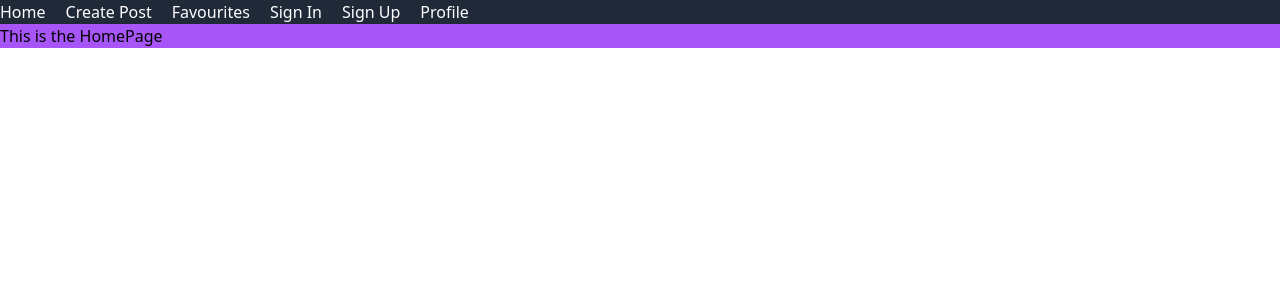
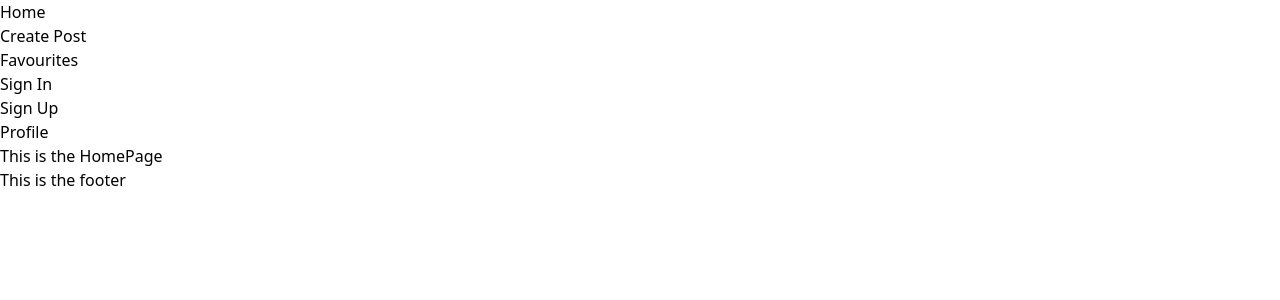
Before and after one commit to DFusaro95/ParaCuando-App-FrontEnd, a Next.js app: page / in a window 1280 px wide. Shown: the top 300 px of the page. Built offline with nearby package versions, Linux system fonts and the light colour scheme.

Commit message:
footer added

```diff
--- /dev/null
+++ b/components/Footer.tsx
@@ -0,0 +1,11 @@
+export function Footer() {
+  return (
+    <footer className="">
+      <div>
+        <h1>
+          This is the footer
+        </h1>
+      </div>
+    </footer>
+  )
+}
--- a/components/Navbar.tsx
+++ b/components/Navbar.tsx
@@ -25,13 +25,13 @@ const links = [
 
 export function Navbar () {
   return (
-    <header className="text-white bg-gray-800">
+    <header>
       <nav>
-        <ul className="flex gap-5">
-          <li className="cursor-pointer"><Link href={"/"}>Home</Link></li>
+        <ul>
+          <li><Link href={"/"}>Home</Link></li>
           {links.map(({ label, route }) => (
             <li key={route}>
-              <Link href={route} className="cursor-pointer ">
+              <Link href={route}>
                 {label}
               </Link>
             </li>
--- a/pages/_app.tsx
+++ b/pages/_app.tsx
@@ -1,4 +1,6 @@
+
 import { Navbar } from '@/components/Navbar'
+import { Footer } from '@/components/Footer'
 import '@/styles/globals.css'
 import type { AppProps } from 'next/app'
 import Head from 'next/head'
@@ -14,6 +16,7 @@ export default function App({ Component, pageProps }: AppProps) {
       </Head>
       <Navbar />
       <Component {...pageProps} />
+      <Footer />
     </>
   )
 }
--- a/pages/index.tsx
+++ b/pages/index.tsx
@@ -4,10 +4,10 @@ const inter = Inter({ subsets: ['latin'] })
 
 export default function Home() {
   return (
-    <>
-      <main>
-        <h1 className='bg-purple-500'>This is the HomePage</h1>
+    <section className=''>
+      <main className=''>
+        <h1 className=''>This is the HomePage</h1>
       </main>
-    </>
+    </section>
   )
 }
```
